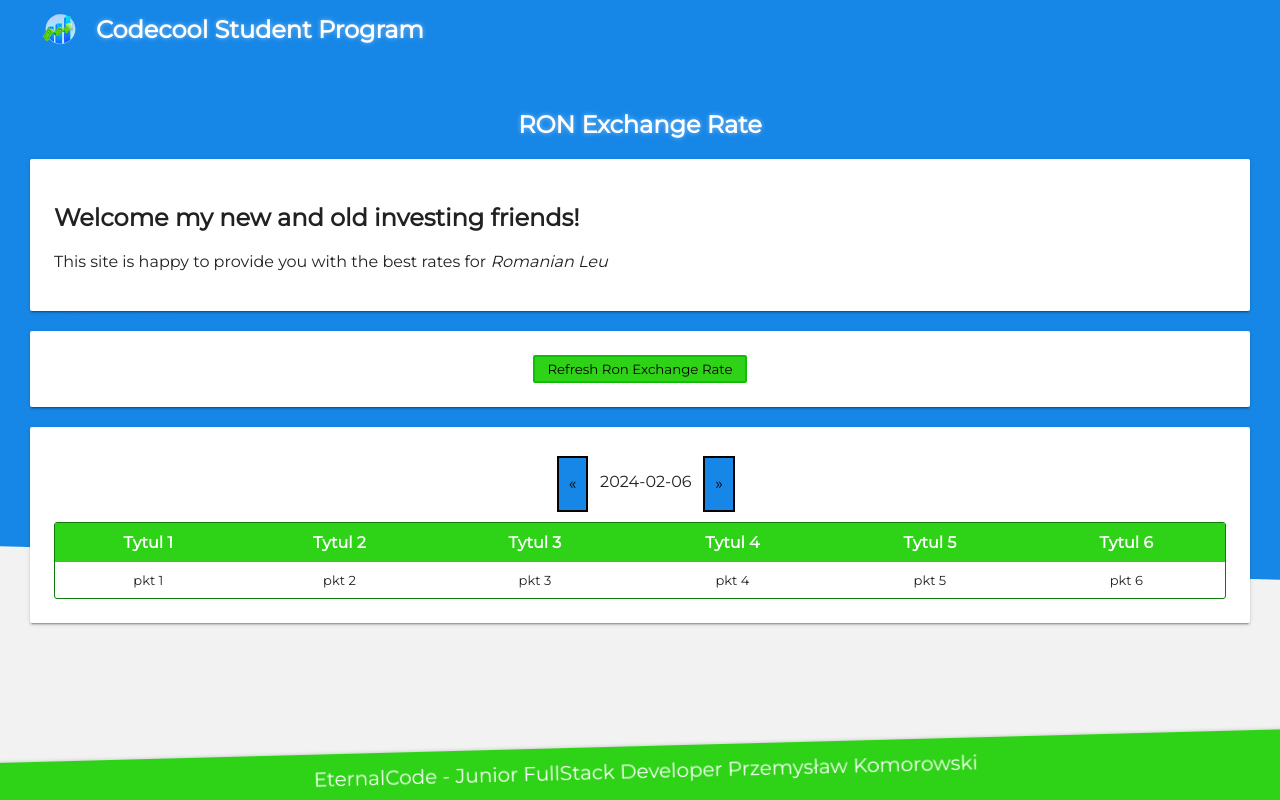
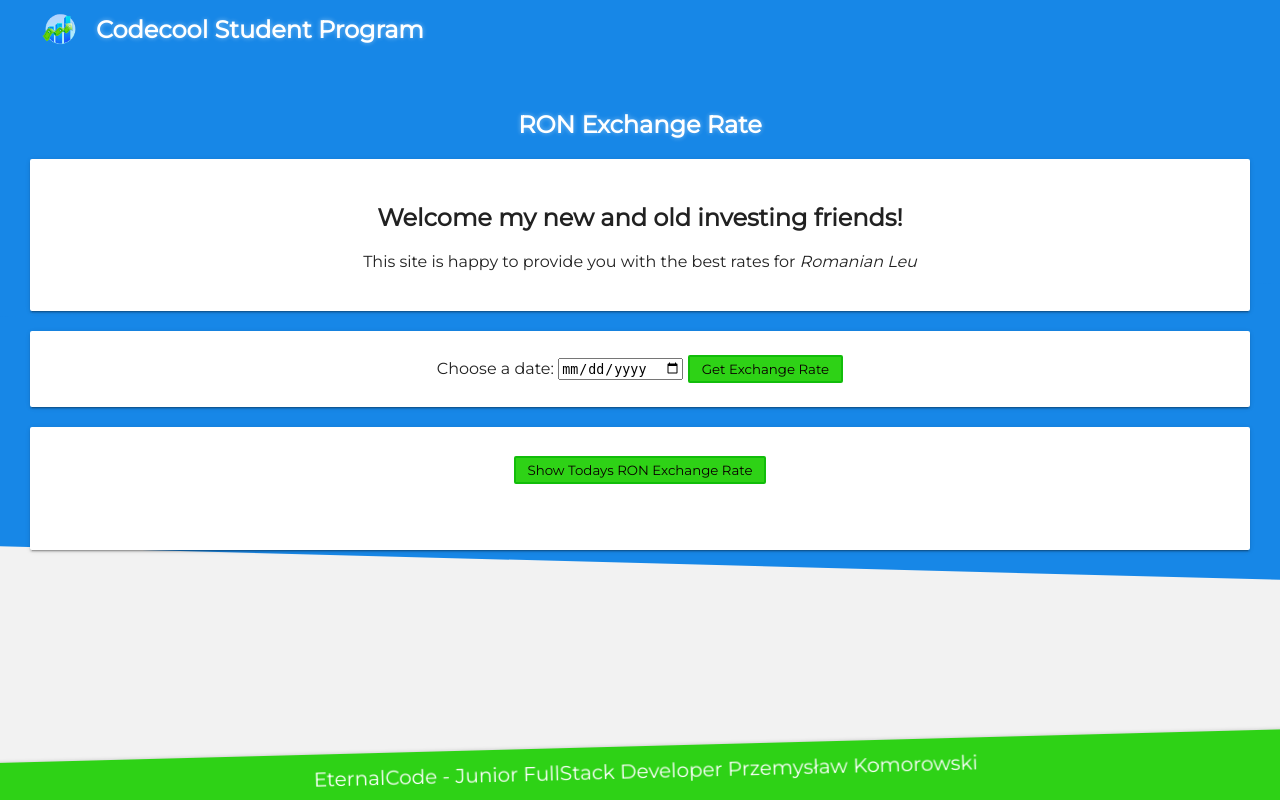
Before and after one commit to PrzemekKomorowski/AlfaForwardingTest, a Flask app: page / in a window 1280 px wide. Run offline with Flask 3, Linux system fonts and the light colour scheme.

Commit message:
Adding API function to own database and first project of outside API connection

```diff
--- a/main.py
+++ b/main.py
@@ -1,15 +1,36 @@
-from flask import Flask, render_template, url_for, request, redirect
+from flask import Flask, render_template, url_for, request, redirect, jsonify
 from datetime import datetime
+from data import data_manager
 
-actual_date = datetime.now()
+today_date = datetime.now().date()
+print("Data z Maina")
+print(today_date)
 
 app = Flask('RON_EXCHANGE_RATE')
 
 
 @app.route('/')
 def index():
-    day_date = actual_date.strftime("%Y-%m-%d")
-    return render_template('index.html', day_date=day_date)
+    return render_template('index.html', day_date=today_date)
+
+
+@app.route('/api/actual_RON_rate')
+def api_table_actual_rate():
+    return data_manager.fetch_data()
+
+
+@app.route('/api/add_to_database', methods=['POST'])
+def add_to_database():
+    data = request.json
+    currency_code = data.get('currency_code')
+    currency_name = data.get('currency_name')
+    rate_value = data.get('rate_value')
+    date_time = data.get('date_time')
+
+    data_manager.insert_data(currency_code, currency_name, rate_value, date_time)
+
+    return jsonify({'message': 'Data added successfully'}), 200
+
 
 def main():
     app.run(
--- /dev/null
+++ b/static/js/Api_to_database.js
@@ -0,0 +1,69 @@
+const currencyNames = {
+    'EUR': 'Euro',
+    'USD': 'Dolar Amerykański',
+    'CHF': 'Frank Szwajcarski',
+    'CNY': 'Renminbi chińskie',
+    'CAD': 'Dolar Kanadyjski',
+    'CZK': 'Korona Czeska',
+    'EGP': 'Funt Egipski',
+    'PLN': 'Polski Złoty',
+    'SEK': 'Korona Szwedzka',
+    'GBP': 'Funt Brytyjski',
+};
+
+function getCurrencyName(currencyCode) {
+    return currencyNames[currencyCode] || 'Unknown';
+}
+
+document.getElementById('getExchangeRateButton').addEventListener('click', function () {
+    document.getElementById('hiddenCurrencyTable').style.visibility = 'visible';
+    document.getElementById('ActualExchangeRateBody').innerHTML =``
+
+    // We get Date Here
+    let selectedDate = document.getElementById('dateInput').value; // załóżmy, że masz pole input z id='dateInput'
+
+    // We contact Outside API here to get Exchange rate for RON
+    let apiUrl = `https://api.currencyapi.com/v3/historical?apikey=cur_live_mJ4ACx3qhR78ONOpAXzXbIRTkxGcqcvADkJmPh75&currencies=EUR%2CUSD%2CCHF%2CCNY%2CCAD%2CCZK%2CEGP%2CPLN%2CSEK%2CGBP&base_currency=RON&date=${selectedDate}`;
+
+    fetch(apiUrl)
+        .then(response => response.json())
+        .then((exchangeRates) => {
+            console.log(exchangeRates)
+            // Iteracja po danych z API i dodanie ich do bazy danych
+            exchangeRates.forEach(rate => {
+                let currencyCode = rate.currency_code;
+                let rateValue = rate.rate_value;
+                let currencyName = getCurrencyName(currencyCode);
+
+                addToDatabase(currencyCode, currencyName, rateValue, selectedDate);
+            });
+        });
+});
+
+// Funkcja do dodawania danych do bazy danych
+function addToDatabase(currencyCode, currencyName, rateValue, date) {
+    fetch('/api/add_to_database', {
+        method: 'POST',
+        headers: {
+            'Content-Type': 'application/json'
+        },
+        body: JSON.stringify({
+            currency_code: currencyCode,
+            currency_name: currencyName,
+            rate_value: rateValue,
+            date_time: date
+        })
+    })
+    .then(response => {
+        if (!response.ok) {
+            throw new Error('Failed to add data to database');
+        }
+        return response.json();
+    })
+    .then(data => {
+        console.log('Data added to database:', data);
+    })
+    .catch(error => {
+        console.error('Error:', error);
+    });
+}
--- /dev/null
+++ b/static/js/Api_todays_rate.js
@@ -0,0 +1,28 @@
+document.getElementById('ActualExchangeRateButton').addEventListener('click',function (){
+    document.getElementById('hiddenCurrencyTable').style.visibility = 'visible'
+
+    document.getElementById('ActualExchangeRateBody').innerHTML =``
+
+    fetch('/api/actual_RON_rate')
+        .then(response => response.json())
+        .then((exchangeRates)=>{
+            console.log(exchangeRates)
+            exchangeRates.forEach(Rate =>{
+                currency_code = Rate[1];
+                currency_name = Rate[2];
+                rate_value = Rate[3];
+                date_time = Rate[4];
+
+                document.getElementById('ActualExchangeRateBody').innerHTML +=`
+                    <tr>
+                        <td>${currency_code}</td>
+                        <td>${currency_name}</td>
+                        <td>${rate_value}</td>
+                        <td>${date_time}</td>
+                    </tr>
+                `
+            })
+
+
+        })
+})
--- a/static/style/card.css
+++ b/static/style/card.css
@@ -1,5 +1,6 @@
 .card {
     position: relative;
+    text-align: center;
 
     display: block;
 
--- a/static/style/table.css
+++ b/static/style/table.css
@@ -1,6 +1,7 @@
 table {
-    width: 100%;
-    margin-top: 10px;
+    width: 60%;
+    /*margin-top: 10px;*/
+    margin:20px auto;
 
     border-spacing: 0;
 
@@ -11,6 +12,7 @@ table {
 table th {
     color: #fff;
     background: #2ed216;
+    width: 25%;
 }
 
 table th a {
--- a/templates/index.html
+++ b/templates/index.html
@@ -40,32 +40,26 @@
 
         </div>
         <div class="card text-center">
-            <button type="button" id="RonExchangeRateButton"> Refresh Ron Exchange Rate</button>
+            <label for="dateInput">Choose a date:</label>
+            <input type="date" id="dateInput" name="dateInput">
+            <button type="button" id="getExchangeRateButton">Get Exchange Rate</button>
         </div>
         <div class="card text-center" id="RonTable">
             <div class="pagination">
-                <a>&laquo;</a>
-                <p>{{ day_date }}</p>
-                <a>&raquo;</a>
+{#                <p>{{ day_date }}</p>#}
+                <button type="button" id="ActualExchangeRateButton">Show Todays RON Exchange Rate</button>
             </div>
-            <table>
+            <table id="hiddenCurrencyTable" style="visibility: collapse">
                 <thead>
                 <tr>
-                    <th>Tytul 1</th>
-                    <th>Tytul 2</th>
-                    <th>Tytul 3</th>
-                    <th>Tytul 4</th>
-                    <th>Tytul 5</th>
-                    <th>Tytul 6</th>
+                    <th>Currency Code</th>
+                    <th>Currency Name</th>
+                    <th>Rate Value</th>
+                    <th>Date</th>
                 </tr>
                 </thead>
-                <tbody>
-                    <td>pkt 1</td>
-                    <td>pkt 2</td>
-                    <td>pkt 3</td>
-                    <td>pkt 4</td>
-                    <td>pkt 5</td>
-                    <td>pkt 6</td>
+                <tbody id="ActualExchangeRateBody">
+
                 </tbody>
             </table>
         </div>
@@ -78,5 +72,7 @@
     <div class="dark-blue-layer"></div>
     <div class="light-blue-layer"></div>
 </div>
+<script src="../static/js/Api_todays_rate.js"></script>
+<script src="../static/js/Api_to_database.js"></script>
 </body>
 </html>
```
Also changed, not shown: data/data_manager.py (+37 -8 lines), database/ExchangeRate.db.
